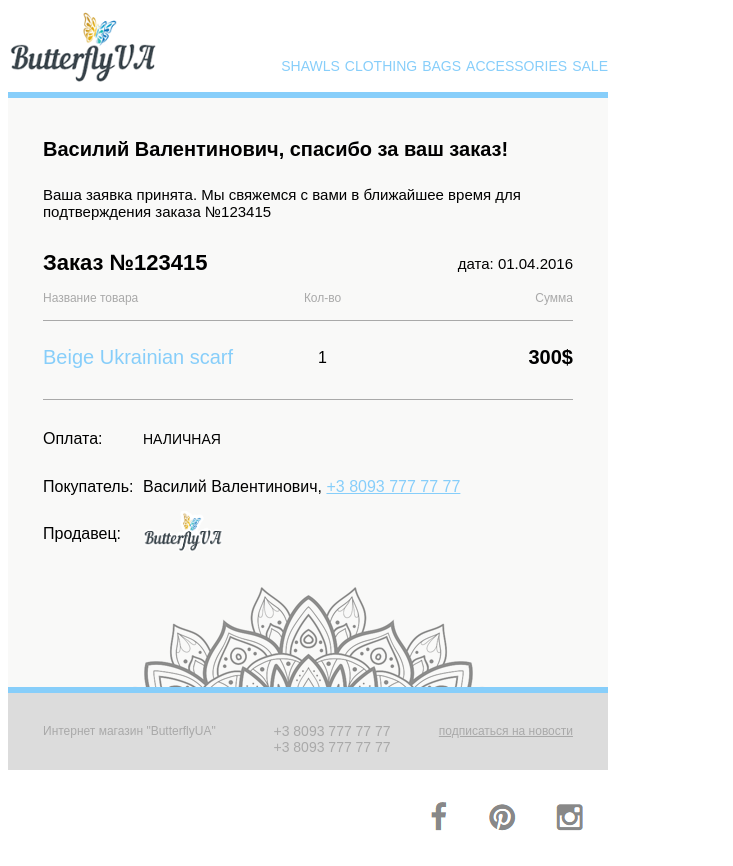
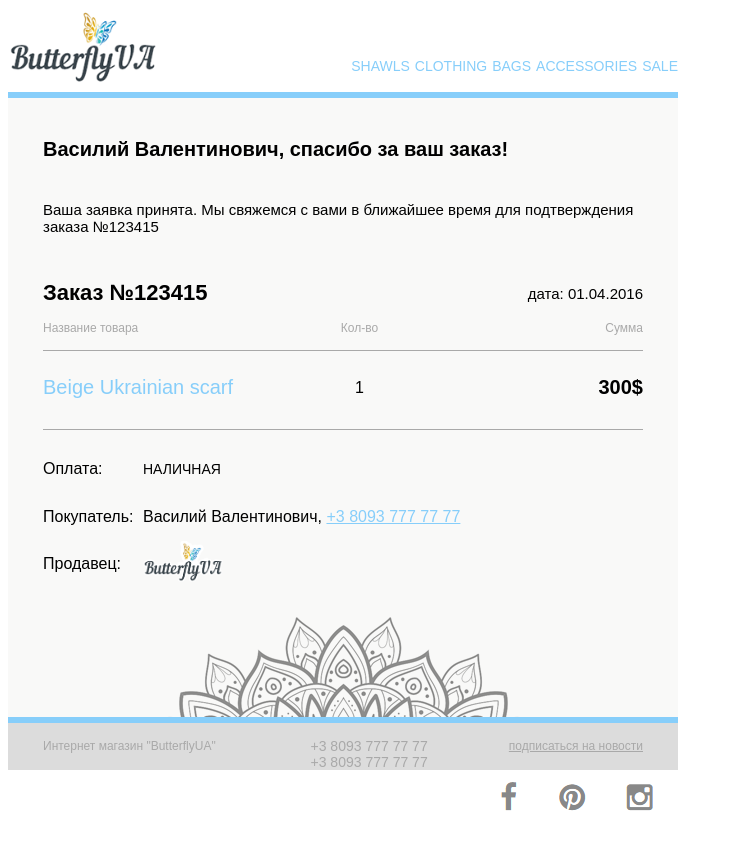
Before and after one commit to VeronikaSerhiienko/email, a plain HTML site: page index.html in a window 1280 px wide. Shown: the whole page, without its empty margins (0-733 px from the left). Drawn offline with Linux system fonts and the light colour scheme.

Commit message:
fix index.html commit

```diff
--- a/index.html
+++ b/index.html
@@ -1,25 +1,39 @@
-<!DOCTYPE HTML PUBLIC “-//W3C//DTD HTML 4.0 Transitional//EN”>
-
+<!DOCTYPE HTML PUBLIC "-//W3C//DTD HTML 4.01 Transitional//EN" "http://www.w3.org/TR/html4/loose.dtd">
 <html>
 	<head>
-	<meta charset="utf-8">
+		 <meta http-equiv="Content-Type" content="text/html; charset=utf-8">
 		<title>email</title>
 
 	</head>
 	<body>
-<table border="0" cellpadding="0" cellspacing="0" style=" width: 600px; font-family: arial, sans-serif">
+		<table border="0" cellpadding="0" cellspacing="0" style=" font-family: arial, sans-serif;margin:0; padding:0" width= "600px">
 			<tr>
 				<td>
-					<table style="width: 600px; " border="0" cellpadding="0" cellspacing="0px">
+					<table style=" margin:0; padding:0 " border="0" cellpadding="0" cellspacing="0px">
 						<tr>
-							<td  style="vertical-align: top; width:500px;padding-bottom: 8px" >
-								<img width="150px" src="https://veronikaserhiienko.github.io/email/images/logo.png" alt="logo">
+							<td  style="vertical-align: top; width:600px;padding-bottom: 8px;" >
+								<img width="150px" src="https://veronikaserhiienko.github.io/email/images/logo.png" alt="logo" >
 							</td>
-							<td style="vertical-align: bottom; padding: 0px 5px 18px 0px;"><a  href="https://www.google.com" style="text-transform: uppercase; text-decoration: none; color: #87cefa;font-size: 14px;"> shawls</a></td>
-							<td style="vertical-align:  bottom; padding: 0px 5px 18px 0px;"><a href="https://www.google.com"style="text-transform: uppercase; text-decoration: none;color:  #87cefa;font-size: 14px;"> clothing</a></td>
-							<td style="vertical-align:  bottom; padding: 0px 5px 18px 0px;"><a href="https://www.google.com"style="text-transform: uppercase; text-decoration: none;color:  #87cefa;font-size: 14px;"> bags</a></td>
-							<td style="vertical-align:  bottom; padding: 0px 5px 18px 0px;"><a href="https://www.google.com"style="text-transform: uppercase; text-decoration: none;color:  #87cefa;font-size: 14px;"> accessories</a></td>
-							<td style="vertical-align:  bottom;padding: 0px 0px 18px 0px;"><a href="https://www.google.com"style="text-transform: uppercase; text-decoration: none;color:  #87cefa;font-size: 14px;"> sale</a></td>
+							<td style="vertical-align: bottom; padding: 0px 5px 18px 0px;">
+								<a  href="https://www.google.com" style="text-transform: uppercase; text-decoration: none; color: #87cefa;font-size: 14px;"> shawls
+								</a>
+							</td>
+							<td style="vertical-align:  bottom; padding: 0px 5px 18px 0px;">
+								<a href="https://www.google.com"style="text-transform: uppercase; text-decoration: none;color:  #87cefa;font-size: 14px;"> clothing
+								</a>
+							</td>
+							<td style="vertical-align:  bottom; padding: 0px 5px 18px 0px;">
+								<a href="https://www.google.com"style="text-transform: uppercase; text-decoration: none;color:  #87cefa;font-size: 14px;"> bags
+								</a>
+							</td>
+							<td style="vertical-align:  bottom; padding: 0px 5px 18px 0px;">
+								<a href="https://www.google.com"style="text-transform: uppercase; text-decoration: none;color:  #87cefa;font-size: 14px;"> accessories
+								</a>
+							</td>
+							<td style="vertical-align: bottom;padding-bottom: 18px;margin-right: 0 ">
+								<a href="https://www.google.com"style="text-transform: uppercase; text-decoration: none;color:  #87cefa;font-size: 14px;">sale
+								</a>
+							</td>
 						</tr>
 					</table>
 				</td>
@@ -28,91 +42,110 @@
 				<td>
 					<table bgcolor="#f9f9f8" style="border-top: 6px solid  #87cefa ; width: 600px; margin: 0; padding:0;" border="0" cellpadding="0" cellspacing="0">
 						<tr>
-											<td  >
-											<h1 style="padding: 40px 35px 0px 35px; font-size: 20px;margin: 0; ">
-									Василий Валентинович, спасибо за ваш заказ!</h1>
+							<td>
+								<h1 style="padding: 40px 35px 0px 35px; font-size: 20px;margin: 0; ">Василий Валентинович, спасибо за ваш заказ!
+								</h1>
 							</td>
 						</tr>
 						<tr>
-											<td >
-												<p style="padding: 25px 35px 0px 35px; font-size: 15px">Ваша заявка принята. Мы свяжемся с вами в ближайшее время для подтверждения заказа №123415</p></td>
+							<td>
+								<p style="padding: 25px 35px 0px 35px; font-size: 15px">Ваша заявка принята. Мы свяжемся с вами в ближайшее время для подтверждения заказа №123415
+								</p>
+							</td>
 						</tr>
 						<tr>
-											<td>
-												<table border="0" cellpadding="0" cellspacing="0" style=" width: 600px; padding: 30px 35px 0px 35px">
+							<td style="padding: 30px 35px 0px 35px">
+								<table border="0" cellpadding="0" cellspacing="0" style=" width: 600px; margin: 0; padding:0">
 									<tr>
-														<th style="text-align: left; font-size: 22px;">Заказ №123415</th>
-														<th style="text-align: right; font-weight: 300;font-size: 15px; width:300px"colspan="2">дата: 01.04.2016</th>
+										<th style="text-align: left; font-size: 22px;">Заказ №123415
+										</th>
+										<th style="text-align: right; font-weight: 300;font-size: 15px; width:300px"colspan="2">дата: 01.04.2016
+										</th>
 									</tr>
 									<tr>
-														<td style=" border-bottom: 1px solid #a9a9a9;text-align: left;padding: 15px 0;font-size: 12px;color:#a9a9a9">Название товара</td>
-														<td style=" border-bottom: 1px solid #a9a9a9;text-align:center; padding: 15px 0;font-size: 12px;color:#a9a9a9">Кол-во</td>
-														<td style=" border-bottom: 1px solid #a9a9a9;text-align: right;padding: 15px 0;font-size: 12px;color:#a9a9a9">Сумма</td>
+										<td style=" border-bottom: 1px solid #a9a9a9;text-align: left;padding: 15px 0;font-size: 12px;color:#a9a9a9">Название товара
+										</td>
+										<td style=" border-bottom: 1px solid #a9a9a9;text-align:center; padding: 15px 0;font-size: 12px;color:#a9a9a9">Кол-во
+										</td>
+										<td style=" border-bottom: 1px solid #a9a9a9;text-align: right;padding: 15px 0;font-size: 12px;color:#a9a9a9">Сумма
+										</td>
 									</tr>
 									<tr>
 										<td style=" border-bottom: 1px solid #a9a9a9;text-align: left;padding: 25px 0px 30px 0px;">
-															<a style="color: blue; text-decoration: none;font-size: 20px;color: #87cefa ;" href="https://www.google.com">Beige Ukrainian scarf</a>
+											<a style="color: blue; text-decoration: none;font-size: 20px;color: #87cefa ;" href="https://www.google.com">Beige Ukrainian scarf
+											</a>
 										</td>
-														<td style=" border-bottom: 1px solid #a9a9a9;text-align:center;padding: 25px 0px 30px 0px;">1</td>
-														<td style=" border-bottom: 1px solid #a9a9a9;text-align: right;padding: 25px 0px 30px 0px; font-weight: 700; font-size: 20px;">300$</td>
+										<td style=" border-bottom: 1px solid #a9a9a9;text-align:center;padding: 25px 0px 30px 0px;">1
+										</td>
+										<td style=" border-bottom: 1px solid #a9a9a9;text-align: right;padding: 25px 0px 30px 0px; font-weight: 700; font-size: 20px;">300$
+										</td>
 									</tr>
 								</table>
 							</td>
 						</tr>
 						<tr>
 							<td>
-													<table border="0" cellpadding="0" cellspacing="0" style=" width: 600px;">
+								<table border="0" cellpadding="0" cellspacing="0" style=" width: 600px;margin: 0; padding:0">
 									<tr>
-														<td style="padding-top:30px;padding-left: 35px; width: 100px"  >Оплата:</td>
-														<td style="text-transform: uppercase;padding-top:30px; font-size: 14px"> Наличная</td>
+										<td style="padding-top:30px;padding-left: 35px; width: 100px"  >Оплата:
+										</td>
+										<td style="text-transform: uppercase;padding-top:30px; font-size: 14px"> Наличная
+										</td>
 									</tr>
 									<tr>
-														<td style="padding-top:30px;padding-left:  35px">Покупатель:</td>
-														<td style="padding-top:30px"> Василий Валентинович, <a href="tel:+3 8­093 777 77 77"  target="_blank" style="color: #87cefa">+3 8­093 777 77 77</a></td>
+										<td style="padding-top:30px;padding-left:  35px">Покупатель:
+										</td>
+										<td style="padding-top:30px"> Василий Валентинович,
+											<a href="tel:+3 8­093 777 77 77"  target="_blank" style="color: #87cefa">+3 8­093 777 77 77
+											</a>
+										</td>
 									</tr>
 									<tr>
-														<td style="padding-top:20px;padding-left:  35px">Продавец:</td>
-														<td style="padding-top:15px"> <img src="https://veronikaserhiienko.github.io/email/images/logo.png" alt="logo" width="80px"></td>
+										<td style="padding-top:20px;padding-left:  35px">Продавец:
+										</td>
+										<td style="padding-top:15px">
+											<img src="https://veronikaserhiienko.github.io/email/images/logo.png" alt="logo" width="80px" style="display: block;">
+										</td>
 									</tr>
 								</table>
 							</td>
 						</tr>
 						<tr>
-											<td style="text-align:center; padding-top: 35px;"><img src="https://veronikaserhiienko.github.io/email/images/img-bottom.png" alt="flover" >
+							<td style=" padding-top: 35px;">
+								<img src="https://veronikaserhiienko.github.io/email/images/img-bottom.png" alt="flover" style="display: block;margin: 0 auto;" >
 							</td>
 						</tr>
-
 					</table>
 				</td>
 			</tr>
 			<tr>
 				<td>
-									<table style="border-top: 6px solid  #87cefa ; width: 600px;padding:15px 35px; margin: 0" bgcolor="#dcdcdc" border="0" cellpadding="0" cellspacing="0">
+					<table style="border-top: 6px solid  #87cefa ; width: 100%;padding:0; margin: 0" bgcolor="#dcdcdc" border="0" cellpadding="0" cellspacing="0">
 						<tr>
-											<td style=" font-size: 12px;color:#a9a9a9;text-align: left;" >Интернет магазин "ButterflyUA"</td>
-											<td style="text-align:center; padding-top: 15px;"><a href="tel:+3 8­093 777 77 77"  target="_blank" style="font-size: 14px;color:#a9a9a9;text-decoration: none;">+3 8­093 777 77 77</a><br><a href="tel:+3 8­093 777 77 77"  target="_blank" style="font-size: 14px;color:#a9a9a9;text-decoration: none;">+3 8­093 777 77 77</a></td>
-											<td style="text-align: right;"><a href="https://www.google.com" style="font-size: 12px;color:#a9a9a9;">подписаться на новости</a></td>
+							<td style=" font-size: 12px;color:#a9a9a9;text-align: left; padding-left:35px;" >Интернет магазин "ButterflyUA"
+							</td>
+							<td style="text-align:center; padding-top: 15px;">
+								<a href="tel:+3 8­093 777 77 77"  target="_blank" style="font-size: 14px;color:#a9a9a9;text-decoration: none;">+3 8­093 777 77 77
+								</a>
+								<br>
+								<a href="tel:+3 8­093 777 77 77"  target="_blank" style="font-size: 14px;color:#a9a9a9;text-decoration: none;">+3 8­093 777 77 77
+								</a>
+							</td>
+							<td style="text-align: right; padding-right: 35px;">
+								<a href="https://www.google.com" style="font-size: 12px;color:#a9a9a9;">подписаться на новости
+								</a>
+							</td>
 						</tr>
 					</table>
 				</td>
 			</tr>
 			<tr>
-		<td style="text-align: right;padding-top: 20px">
-									<a href="https://www.google.com" ><img src="https://veronikaserhiienko.github.io/email/images/social.png" alt="social"></a>
+				<td style="text-align: right; " >
+					<a href="https://www.google.com"  >
+						<img src="https://veronikaserhiienko.github.io/email/images/social.png" alt="social" >
+					</a>
 				</td>
 			</tr>
 		</table>
-
-
-
-
-
-
-
-
-
-
-
-
 	</body>
 </html>
```
Lines whose indentation alone changed are shown as unchanged.
